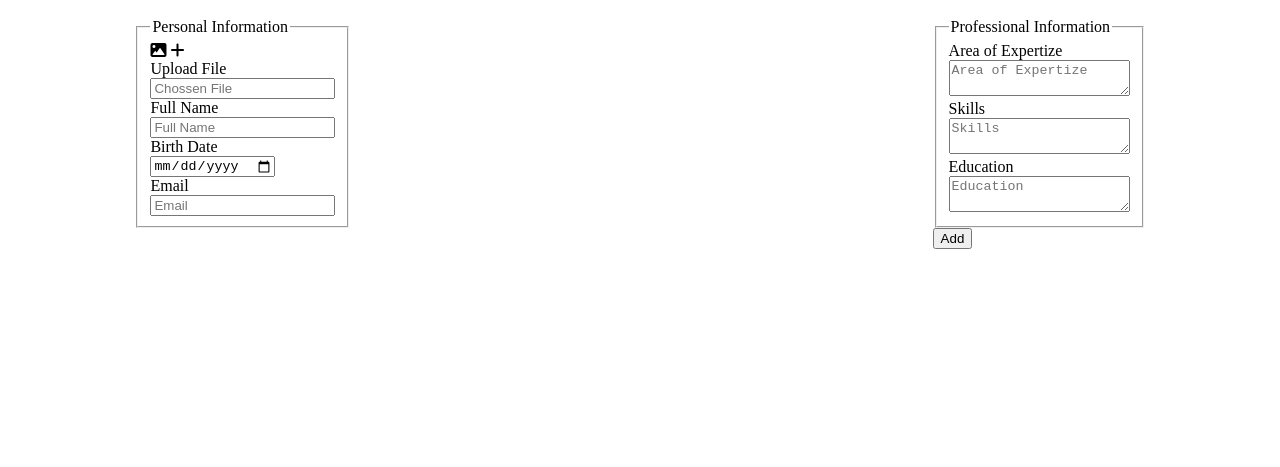
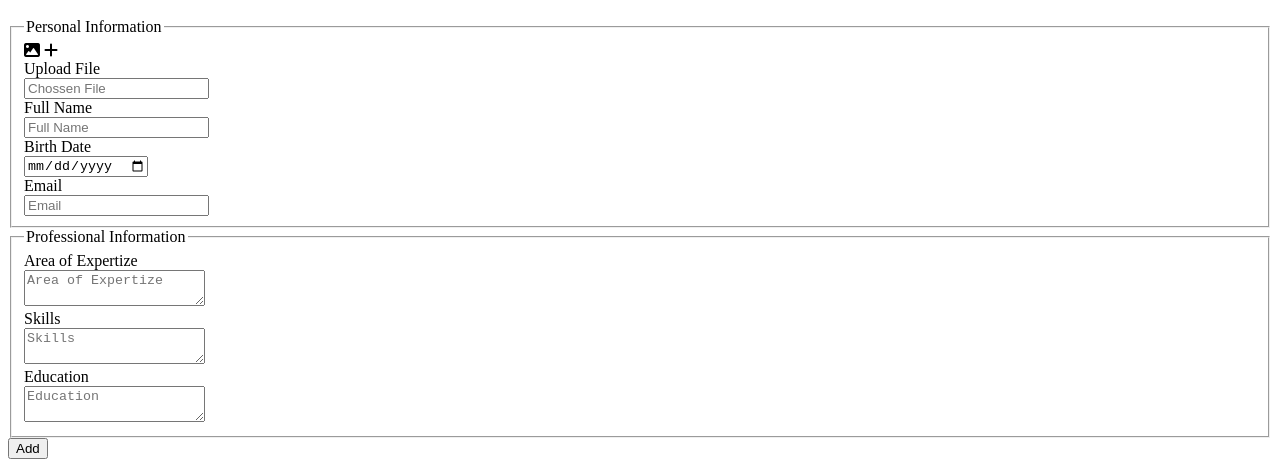
Before and after one commit to Hawra-10/Riwaq, a plain HTML site: page HTML_Pages/Manage_staff_members.html in a window 1280 px wide. Shown: the part 476-943 px from the top of the page. Before the commit the page ends 800 px from the top, so only its background shows below. Drawn offline with Linux system fonts and the light colour scheme.

Commit message:
Update style.css

```diff
--- a/style.css
+++ b/style.css
@@ -37,11 +37,10 @@ button[form="delete-staff-form"] {float: right;
 
 /* =================================
          Add a New Staff Member
-   ================================= */
 
 #staff-member-form {display: flex;
                     flex-wrap: wrap;
                     align-items: normal;
                     width: 80%;
                     margin: 0 auto;
-                   justify-content: space-between;}
+                   justify-content: space-between;}================================= */
```
